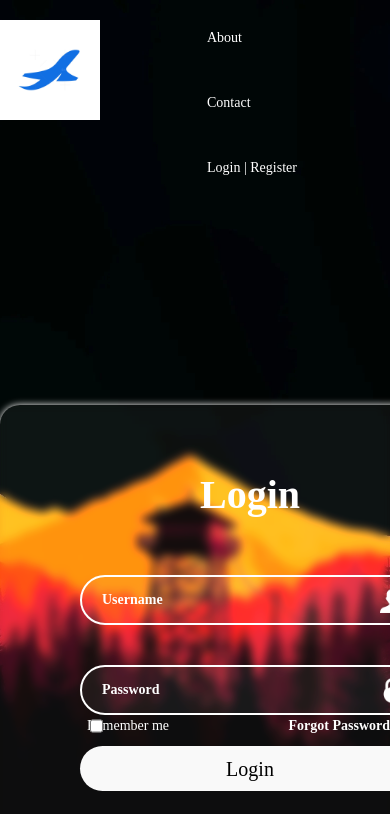
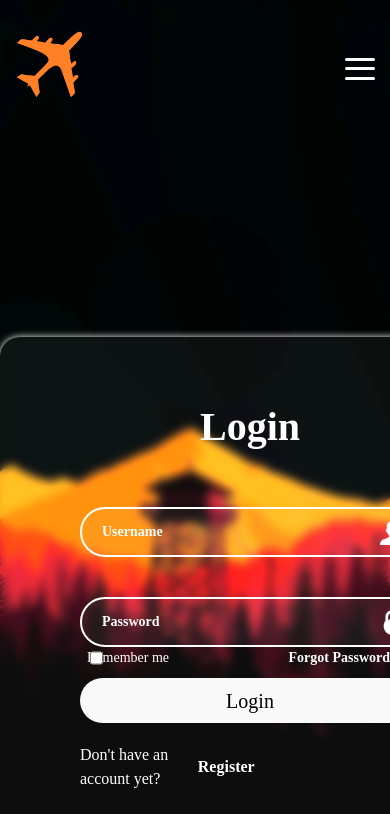
Before and after one commit to Nexthinio/trip_planner, a React (Vite) app in the folder frontend/: page /login in a window 390 px wide. Shown: the top 814 px of the page. Built offline with nearby package versions, Linux system fonts and the light colour scheme.

Commit message:
Responsivness

```diff
--- a/frontend/index.html
+++ b/frontend/index.html
@@ -2,7 +2,7 @@
 <html lang="en">
   <head>
     <meta charset="UTF-8" />
-    <link rel="icon" type="image/svg+xml" href="./src/assets/logo.jpg" />
+    <link rel="icon" type="image/svg+xml" href="./src/assets/logo.png" />
     <meta name="viewport" content="width=device-width, initial-scale=1.0" />
     <title>Trip Planner</title>
   </head>
--- a/frontend/src/components/NavigationLP.jsx
+++ b/frontend/src/components/NavigationLP.jsx
@@ -1,6 +1,6 @@
 import { Link } from "react-router-dom";
 import "../styles/HeaderLP.css";
-import logo from "../assets/logo.jpg";
+import logo from "../assets/logo.png";
 import { useState, useEffect } from "react";
 
 export function Logout() {
@@ -15,22 +15,34 @@ export function LogoutManual() {
 
 function NavigationLP() {
   const [loggedIn, setLoggedIn] = useState(false);
+  const [menuOpen, setMenuOpen] = useState(false);
 
   useEffect(() => {
-    const checkLoginStatus = () => {
     const token = localStorage.getItem("authToken");
     setLoggedIn(!!token);
-    };
-
-    checkLoginStatus();
   }, []);
 
+  const toggleMenu = () => setMenuOpen((prev) => !prev);
+
   return (
+    <>
       <section className="header">
         <Link className="logo-link" to="/">
           <img src={logo} alt="Logo" />
         </Link>
-      <div className="navigation-bar">
+
+        {/* HAMBURGER ONLY ON MOBILE */}
+        <div
+          className={`hamburger ${menuOpen ? "open" : ""}`}
+          onClick={toggleMenu}
+        >
+          <span></span>
+          <span></span>
+          <span></span>
+        </div>
+
+        {/* DESKTOP MENU */}
+        <div className="navigation-bar desktop-only">
           {!loggedIn ? (
             <>
               <Link to="/">
@@ -56,6 +68,32 @@ function NavigationLP() {
           )}
         </div>
       </section>
+
+      {/* MOBILE SLIDE-OUT MENU */}
+      <div className={`mobile-menu ${menuOpen ? "show" : ""}`}>
+        {!loggedIn ? (
+          <>
+            <Link to="/" onClick={toggleMenu}>
+              About
+            </Link>
+            <Link to="/" onClick={toggleMenu}>
+              Contact
+            </Link>
+            <Link to="/login" onClick={toggleMenu}>
+              Login | Register
+            </Link>
+          </>
+        ) : (
+          <>
+            <div className="userName-div-mobile">
+              Hello,{" "}
+              <span className="userName">{localStorage.getItem("name")}</span>
+            </div>
+            <button onClick={LogoutManual}>Logout</button>
+          </>
+        )}
+      </div>
+    </>
   );
 }
 
--- a/frontend/src/styles/FooterLP.css
+++ b/frontend/src/styles/FooterLP.css
@@ -42,26 +42,7 @@
   margin-bottom: 0.75rem;
 }
 
-/* Smartfony */
-@media (max-width: 768px) {
-  .itsm-card,
-  .itsm-card-1,
-  .itsm-card-2 {
-    max-width: 90%;
-    padding: 1.5rem;
-  }
-
   .itsm-section {
     margin-top: 100px;
     padding: 2rem 1rem 0 1rem;
   }
-}
-
-/* Tablety */
-@media (max-width: 1024px) {
-  .itsm-card,
-  .itsm-card-1,
-  .itsm-card-2 {
-    max-width: 45%;
-  }
-}
--- a/frontend/src/styles/HeaderLP.css
+++ b/frontend/src/styles/HeaderLP.css
@@ -5,7 +5,7 @@
 .header {
   color: white;
   display: flex;
-  width: 100vw;
+  width: 100%; /* FIX zamiast 100vw */
   justify-content: space-between;
 }
 
@@ -15,10 +15,14 @@
 }
 
 .navigation-bar {
-  margin: 20px 20px 20px 200px;
+  margin: 20px 20px 20px 20px;
   display: flex;
   align-items: center;
   justify-content: right;
+}
+
+.navigation-bar.desktop-only {
+  flex: 1;
 }
 
 .navigation-item {
@@ -29,30 +33,107 @@
   border: 2px solid transparent;
 }
 
+a.logo-link {
+  flex: 1;
+}
+
 .navigation-item:hover {
   border-color: white;
-  border-style: solid;
 }
 
 .navigation-item a {
   display: inline;
 }
 
-.logout,
-.edit-button {
-  border: 2px solid #fe8100;
-  background-color: transparent;
-  color: white;
-  font-weight: bold;
-  padding: 10px 20px;
-  border-radius: 50px;
-  transition: all 0.3s ease;
+/* --- HAMBURGER BASE STYLE --- */
+.hamburger {
+  width: 30px;
+  height: 22px;
+  display: none;
+  flex-direction: column;
+  justify-content: space-between;
   cursor: pointer;
+  z-index: 9999;
 }
 
-.logout:hover,
-.edit-button:hover {
-  background-color: #fe8100;
-  color: black;
-  cursor: pointer;
+.hamburger span {
+  height: 3px;
+  width: 100%;
+  background: white;
+  border-radius: 4px;
+  transition: 0.3s ease;
 }
+
+/* ANIMACJA X */
+.hamburger.open span:nth-child(1) {
+  transform: translateY(9px) rotate(45deg);
+}
+.hamburger.open span:nth-child(2) {
+  opacity: 0;
+}
+.hamburger.open span:nth-child(3) {
+  transform: translateY(-9px) rotate(-45deg);
+}
+
+/* MOBILE SLIDE-OUT MENU */
+.mobile-menu {
+  position: fixed;
+  top: 0;
+  right: -70vw;
+  width: 70vw;
+  height: 100vh;
+  background: #111;
+  color: white;
+  padding-top: 80px;
+  display: flex;
+  flex-direction: column;
+  gap: 20px;
+  padding-left: 30px;
+  transition: right 0.3s ease-out;
+  z-index: 999;
+}
+
+.mobile-menu.show {
+  right: 0;
+}
+
+.mobile-menu a,
+.mobile-menu button {
+  color: white;
+  text-decoration: none;
+  font-size: 1.3rem;
+  background: none;
+  border: none;
+  text-align: left;
+}
+
+.userName-div-mobile {
+  color: #ddd;
+  margin-bottom: 20px;
+}
+
+/* --- MOBILE HEADER FIX --- */
+@media (max-width: 870px) {
+  .header {
+    padding: 10px 15px;
+    align-items: center;
+    justify-content: space-between;
+  }
+
+  .header img {
+    margin: 0; /* reset desktop margins */
+    width: 70px; /* mniejsze logo */
+  }
+
+  .navigation-bar {
+    margin: 0 !important;
+    display: none; /* hide desktop nav */
+  }
+
+  .hamburger {
+    display: flex;
+    margin: 0; /* very important: reset */
+    position: relative;
+    right: 0;
+  }
+}
```
Also changed, not shown: frontend/src/assets/logo.avif (added), frontend/src/assets/logo.png (added). Lines whose indentation alone changed are shown as unchanged.
